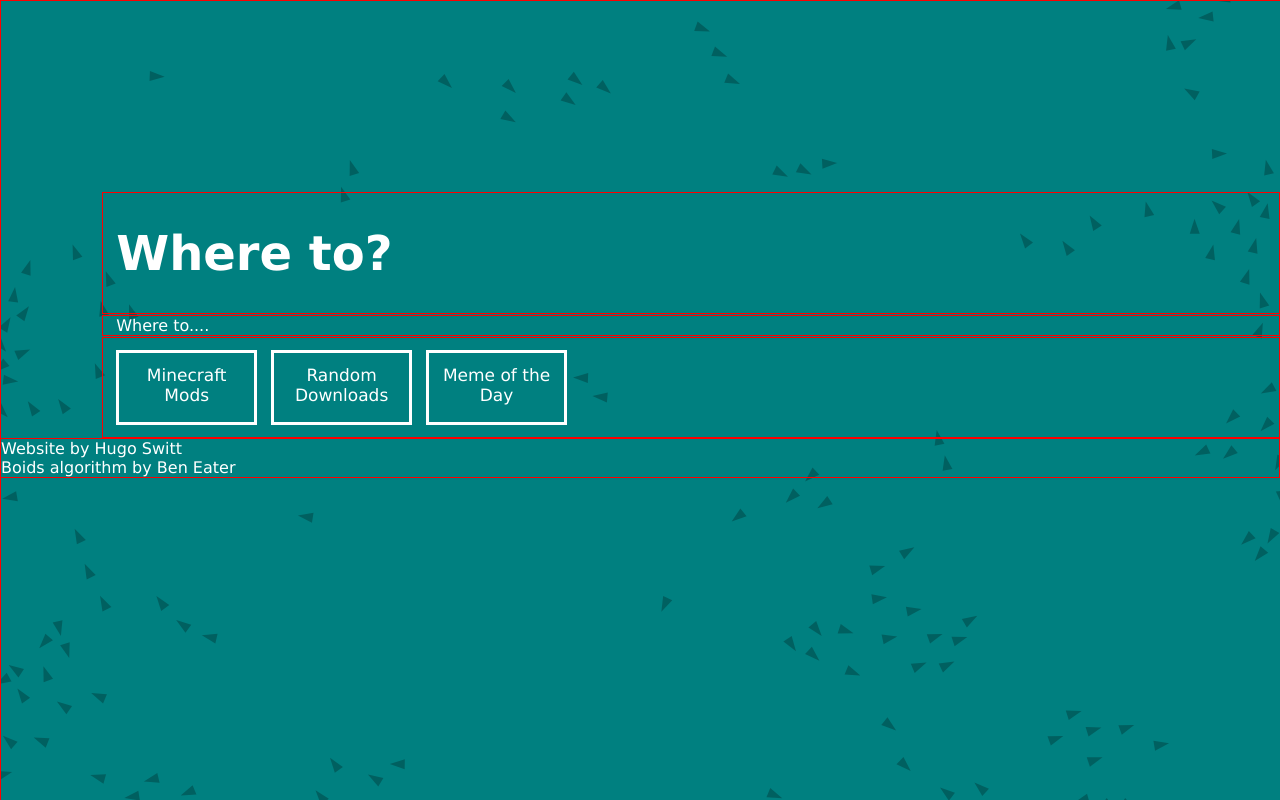
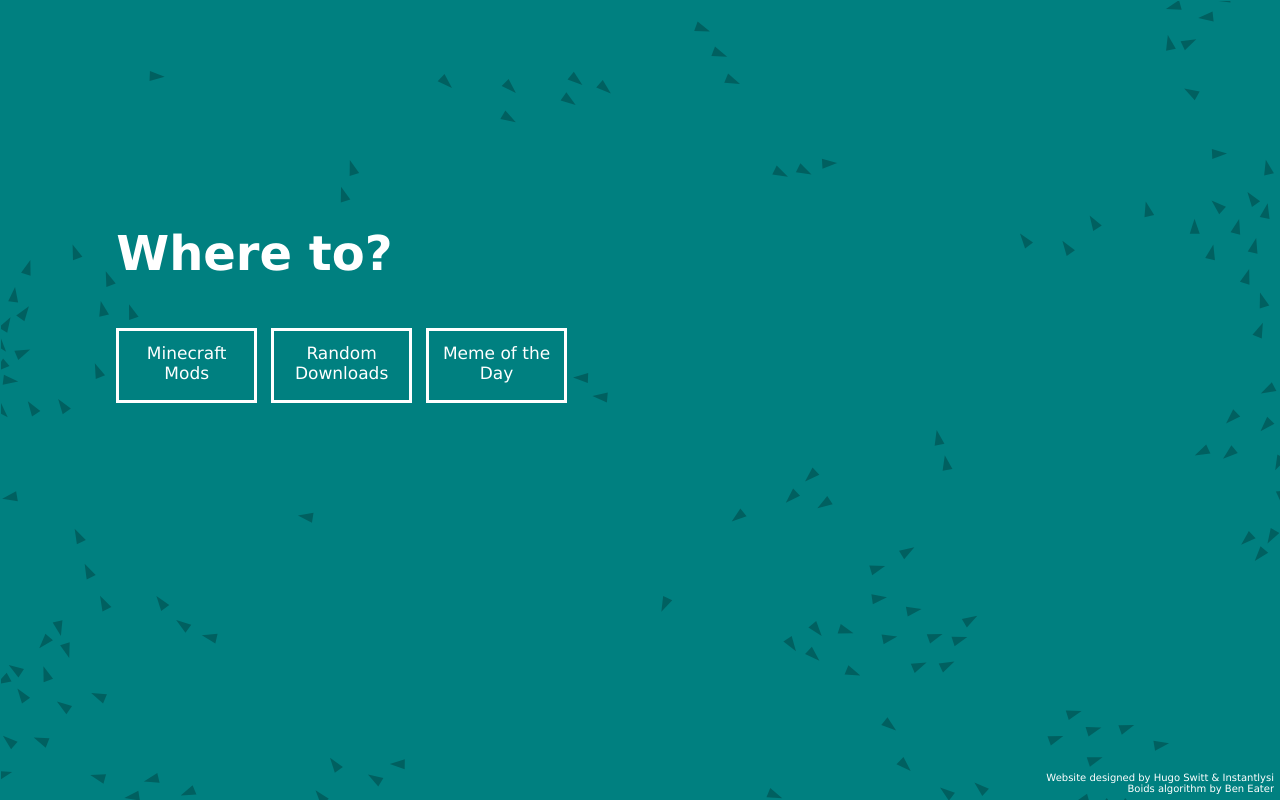
Before and after one commit to bobgregory/HugoSwitt.co.uk, a PHP site: page / in a window 1280 px wide. Run offline with PHP 8.4, Linux system fonts and the light colour scheme.

Commit message:
fixed some things IDK

```diff
--- a/html/index.html
+++ b/html/index.html
@@ -27,19 +27,14 @@
             <b>Where to?</b>
         </h1>
     </div>
-    <div class="small-text">
-      <p1>
-          Where to....
-      </p1>
-    </div>
   <div class="nav">
     <a href="minecraft/">Minecraft Mods</a>
     <a href="downloads/">Random Downloads</a>
     <a href="meme/">Meme of the Day</a>
   </div>
-  <div class="credits">
-    <p1>
-      Website by Hugo Switt<br>
+  <div class="credits-box">
+    <p1 class="credits">
+      Website designed by Hugo Switt & Instantlysi<br>
       Boids algorithm by Ben Eater<br>
     </p1>
   </div>
--- a/html/style.css
+++ b/html/style.css
@@ -4,7 +4,7 @@
     background-color: #008080;
 }
 
-div{border: red 1px solid}
+div{border: transparent 1px solid}
 
 .boids{
     position: fixed;
@@ -69,16 +69,26 @@
 }
 
 .nav a:hover{
-    transform: scale(1.05);
+    transform: scale(1.1);
     color: #008080;
     background-color: #ffffff;
-    transition-duration: 0.3s;
+    transition-duration: 0.2s;
 }
 
+.credits-box{
+    opacity: 0;
+    position: absolute;
+    bottom: 5px;
+    right: 5px;
+    color: #ffffff;
+    animation: fadeInAnimation 2s ease 2s;
+    animation-fill-mode: forwards;
+    overflow: hidden;
+}
 .credits{
-    color: #ffffff;
-    top: 0px;
-    right: 0px;
+    float: right;
+    text-align: right;
+    font-size: 10px;
 }
 
 
```
